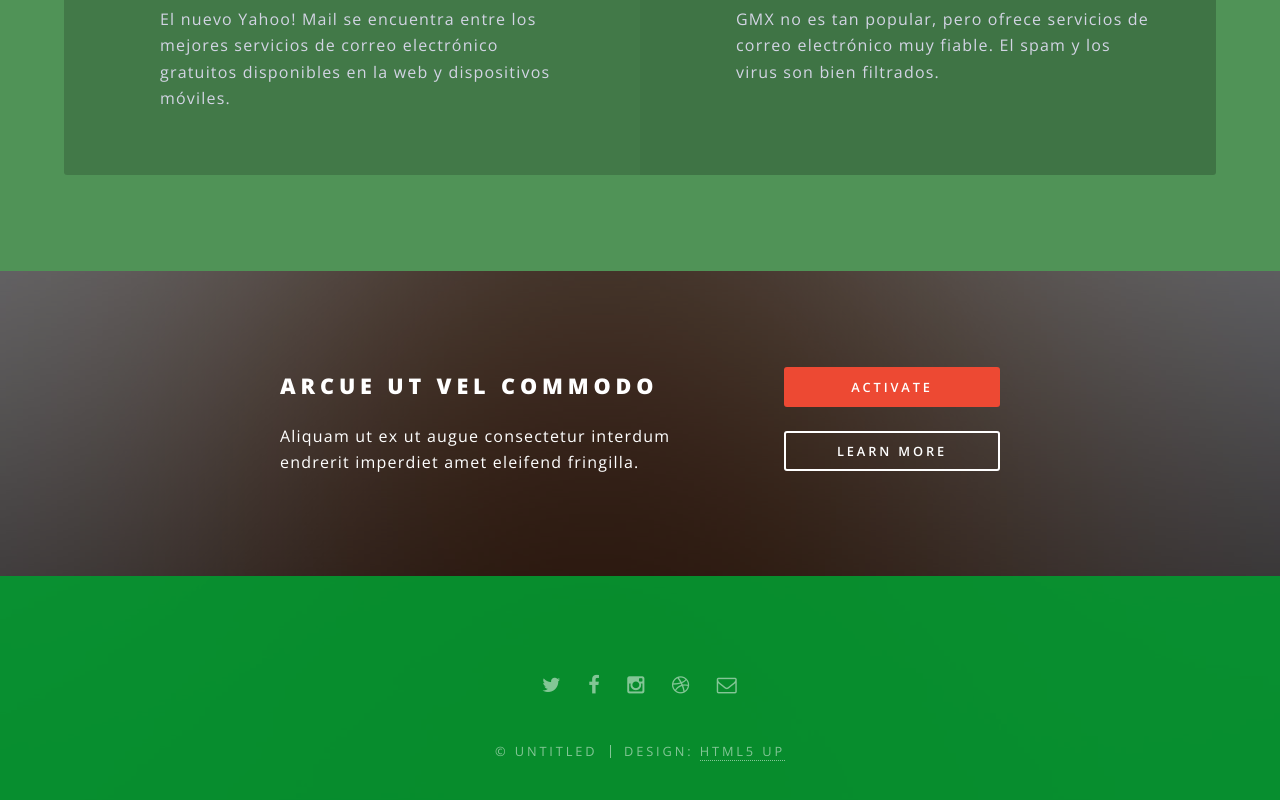
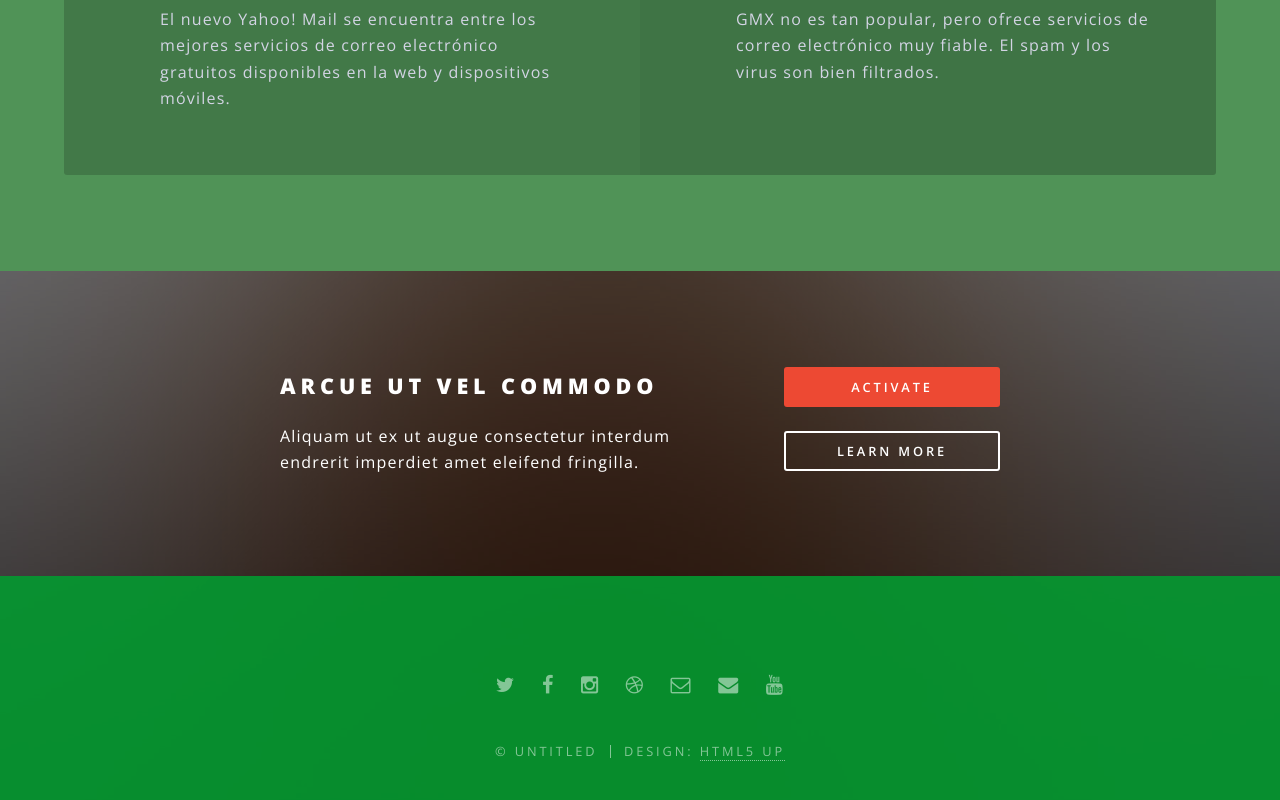
Before and after one commit to thundi3/testgithub, a plain HTML site: page index.html in a window 1280 px wide. Shown: the part 3747-4547 px from the top of the page. Drawn offline with nearby package versions, Linux system fonts and the light colour scheme.

Commit message:
agregado iconos en parte final

```diff
--- a/index.html
+++ b/index.html
@@ -159,6 +159,8 @@
 							<li><a href="#" class="icon fa-instagram"><span class="label">Instagram</span></a></li>
 							<li><a href="#" class="icon fa-dribbble"><span class="label">Dribbble</span></a></li>
 							<li><a href="#" class="icon fa-envelope-o"><span class="label">Email</span></a></li>
+							<li><a href="#" class="icon fa-envelope"><span class="label">Email</span></a></li>
+							<li><a href="#" class="icon fa-youtube"><span class="label">Email</span></a></li>
 						</ul>
 						<ul class="copyright">
 							<li>&copy; Untitled</li><li>Design: <a href="http://html5up.net">HTML5 UP</a></li>
```
